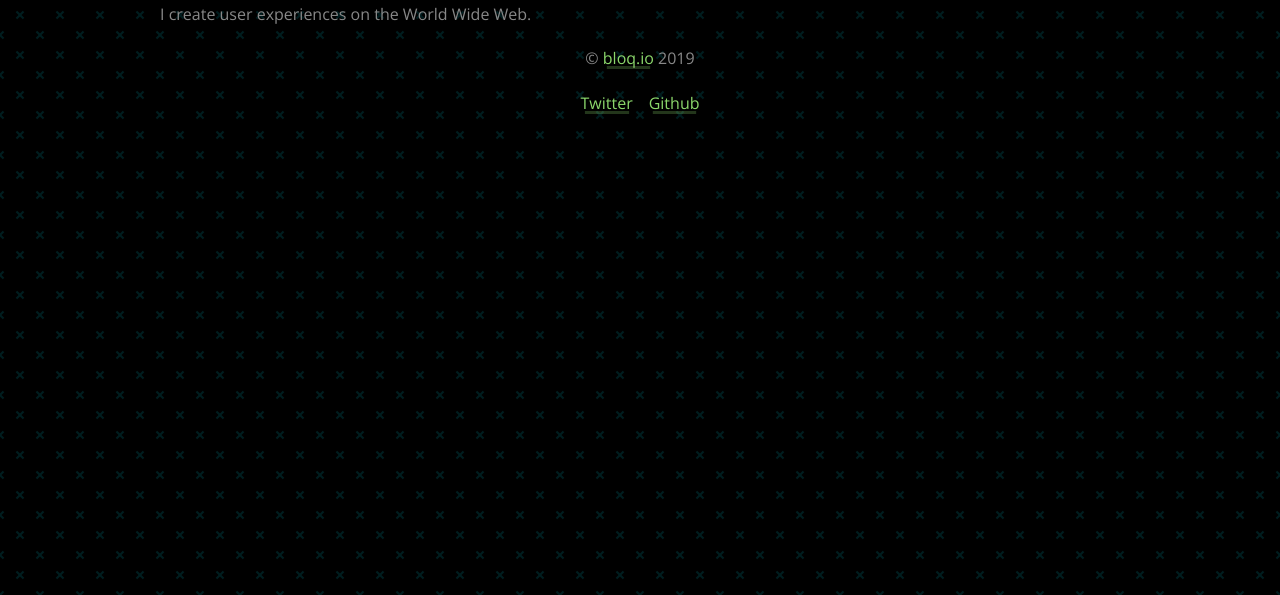
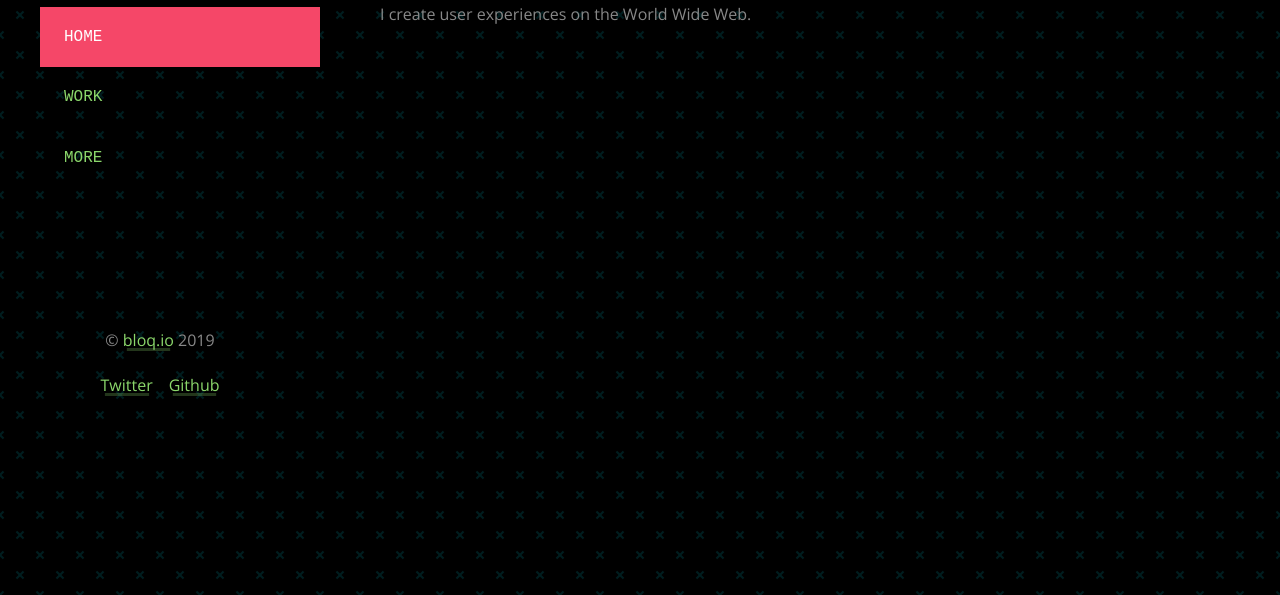
Before and after one commit to bloqhead/bloq.io.react, a React app: page / in a window 1280 px wide. Shown: the part 205-800 px from the top of the page. Built offline with nearby package versions, Linux system fonts and the light colour scheme; a web font is replaced by a local one.

Commit message:
Style updates.

```diff
--- a/package.json
+++ b/package.json
@@ -1,7 +1,7 @@
 {
   "name": "bloq.io.react",
   "author": "Daryn St. Pierre",
-  "license": "IDCTBH",
+  "license": "ISC",
   "version": "1.0.0",
   "main": "index.js",
   "scripts": {
--- a/src/Main.js
+++ b/src/Main.js
@@ -14,7 +14,8 @@
     return (
       <HashRouter>
         <main>
-          <header>
+
+          <div className="sidebar">
             <NavLink exact to="/" className="logo">
               <img src={Logo}/>
             </NavLink>
@@ -23,12 +24,14 @@
               <li><NavLink to="/work" className="menu__link">Work</NavLink></li>
               <li><NavLink to="/more" className="menu__link">More</NavLink></li>
             </ul>
-          </header>
+          </div>
+
           <div className="content">
             <Route exact path="/" component={Home}/>
             <Route path="/work" component={Work}/>
             <Route path="/more" component={More}/>
           </div>
+
           <footer>
             <p className="copyright">&copy; <NavLink to="/">bloq.io</NavLink> {new Date().getFullYear()}</p>
             <ul className="social">
@@ -36,6 +39,7 @@
               <li><a href="https://github.com/bloqhead">Github</a></li>
             </ul>
           </footer>
+
         </main>
       </HashRouter>
     );
--- a/src/styles/patterns/_menu.scss
+++ b/src/styles/patterns/_menu.scss
@@ -4,12 +4,15 @@
   text-transform: uppercase;
   @include cleartext;
 
+  li, a {
+    display: block;
+  }
+
   li {
-    display: inline-block;
+    display: block;
   }
 
   a {
-    display: block;
     padding: 1em 1.5em;
 
     &.active {
--- a/src/styles/styles.scss
+++ b/src/styles/styles.scss
@@ -3,7 +3,7 @@
 @import "patterns/type";
 @import "patterns/brand";
 @import "patterns/menu";
-@import "patterns/header";
+@import "patterns/sidebar";
 @import "patterns/footer";
 @import "patterns/social";
 @import "patterns/intro";
@@ -26,9 +26,15 @@
 }
 
 main {
-  max-width: 60em;
-  margin: 0 auto;
+  // max-width: 60em;
+  // margin: 0 auto;
   padding: 6em 0 0 0;
+
+  @media #{$bp-medium} {
+    display: grid;
+    grid-template-columns: 32rem 1fr;
+    grid-column-gap: 6rem;
+  }
 }
 
 #app {
```
Also changed, not shown: src/styles/patterns/_sidebar.scss (renamed from src/styles/patterns/_header.scss), 3 other files.
